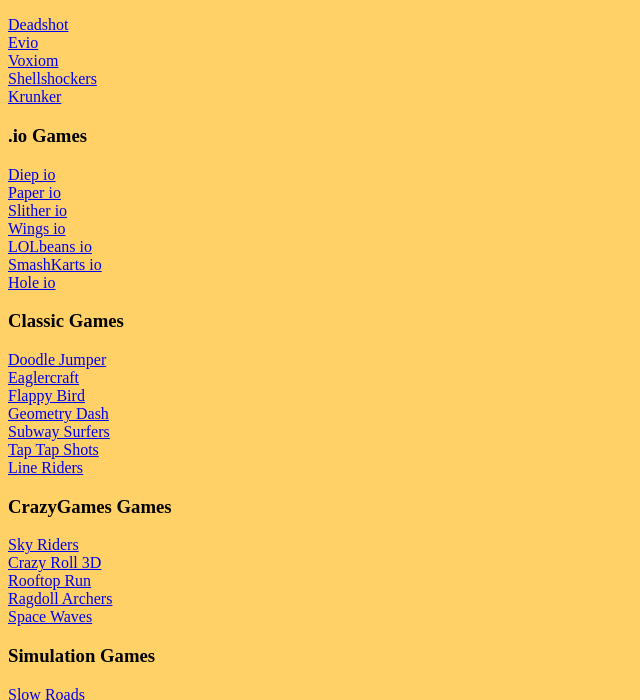
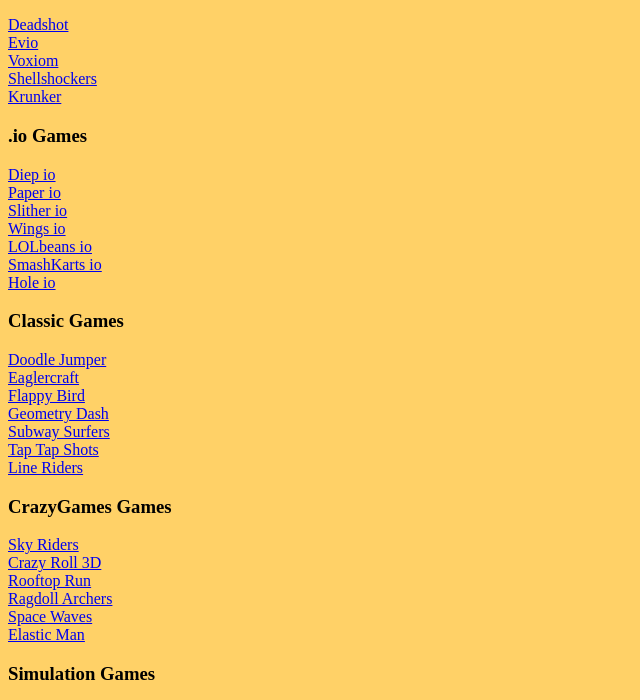
Before and after one commit to Gamergames3000/78ye7q7we6t1qx81ny9, a plain HTML site: page index.html in a window 1280 px wide. Shown: the part 91-791 px from the top of the page, without its empty margins (0-640 px from the left). Drawn offline with Linux system fonts and the light colour scheme.

Commit message:
Update index.html

```diff
--- a/index.html
+++ b/index.html
@@ -58,6 +58,8 @@
  <a href="ragdollarchers.html">Ragdoll Archers</a>
  <br>
 <a href="spacewaves.html">Space Waves</a>
+  <br>
+<a href="elasticman.html">Elastic Man</a>
 
 
 <h3>Simulation Games</h3>
```
